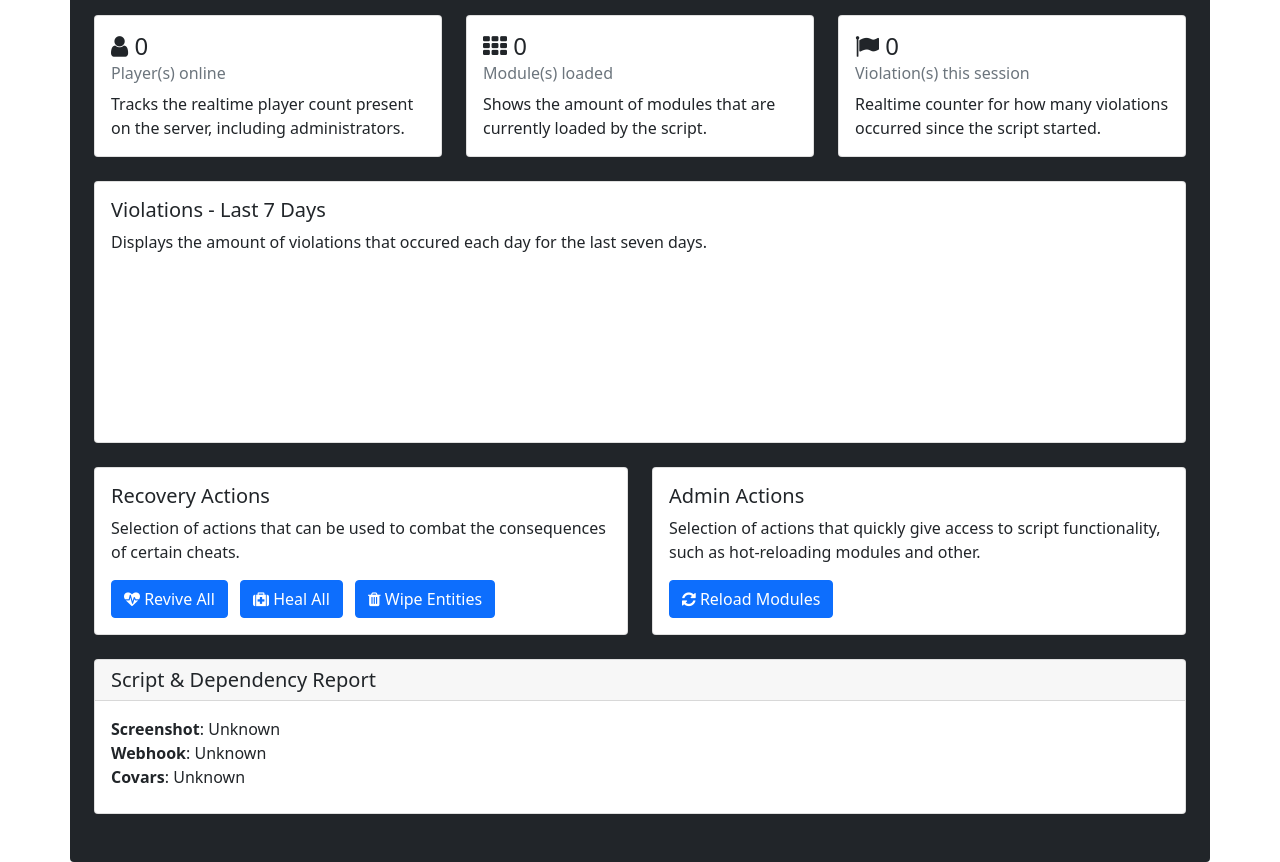
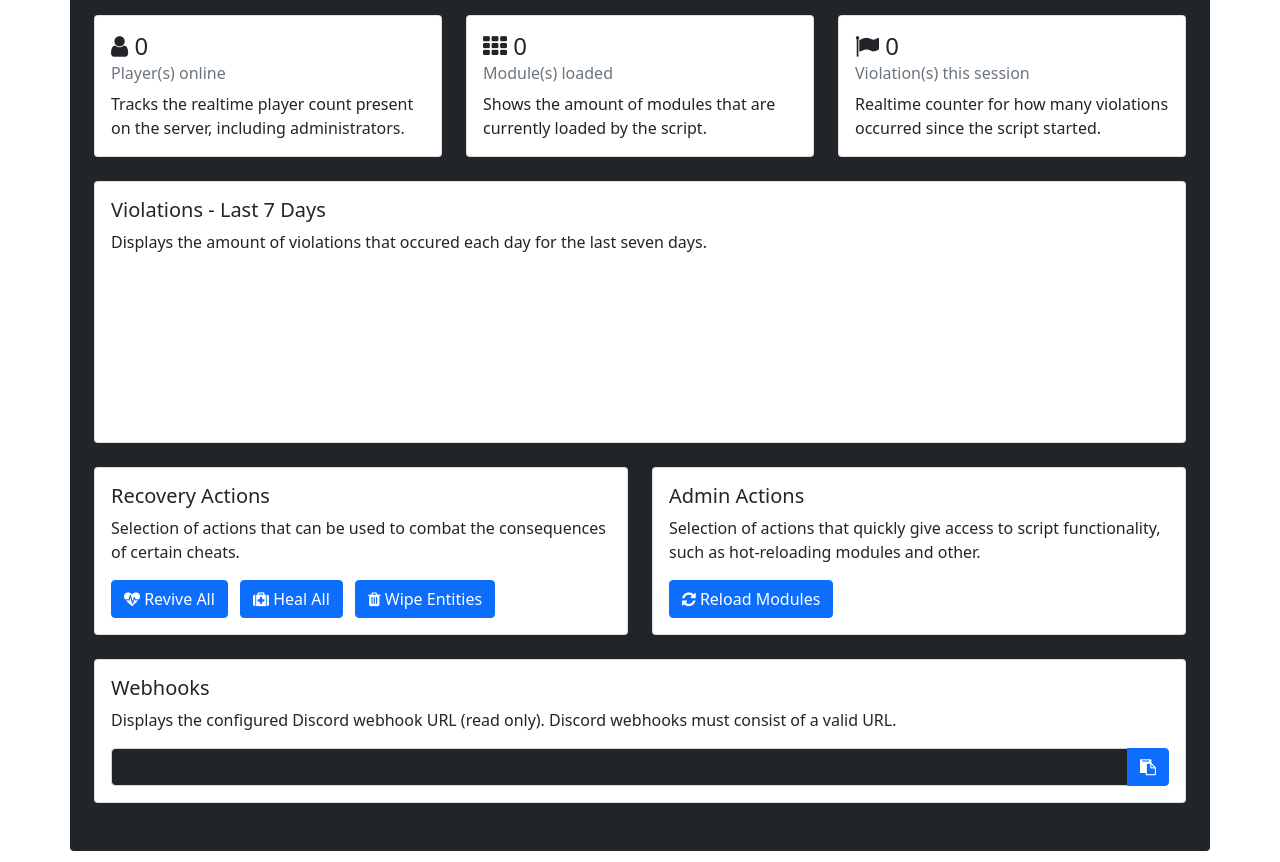
Before and after one commit to EinS4ckZwiebeln/IcarusAdvancedAnticheat, a website: page ui/views/index.html in a window 1280 px wide. Shown: the part 116-978 px from the top of the page. Drawn offline with nearby package versions, Linux system fonts and the light colour scheme.

Commit message:
Add webhook display

```diff
--- a/src/core/NuiEndpoint.ts
+++ b/src/core/NuiEndpoint.ts
@@ -33,7 +33,7 @@ export class NuiEndpoint {
 					dataRetval.chartValue = weeklyViolations.violations;
 
 					dataRetval.screenshot = GetResourceState("screenshot-basic") === "started";
-					dataRetval.webhook = Config.getConfig().DiscordWebhook.length > 0;
+					dataRetval.webhook = Config.getConfig().DiscordWebhook;
 					break;
 
 				case "MODULES":
--- a/ui/Index.ts
+++ b/ui/Index.ts
@@ -7,6 +7,7 @@ import { TooltipService } from "./services/TooltipService";
 import { UpdateService } from "./services/UpdateService";
 import { MessageService } from "./services/MessageService";
 import { InputService } from "./services/InputService";
+import { CopyWebhookButton } from "./services/buttons/CopyWebhookButton";
 
 class Index {
 	// Services
@@ -32,6 +33,7 @@ class Index {
 			this._buttonService.registerButton(new NavbarButtons());
 			this._buttonService.registerButton(new ActionButtons());
 			this._buttonService.registerButton(new ModuleSortButtons());
+			this._buttonService.registerButton(new CopyWebhookButton());
 		}, 0);
 	}
 }
--- a/ui/views/index.html
+++ b/ui/views/index.html
@@ -119,11 +119,13 @@
 
 					<!-- Technical Details -->
 					<div class="card card-color">
-						<h5 class="card-header card-title-color">Script & Dependency Report</h5>
 						<div class="card-body">
-							<p id="report-screenshot" class="card-text card-text-color mb-0"><b>Screenshot</b>: Unknown</p>
-							<p id="report-webhook" class="card-text card-text-color mb-0"><b>Webhook</b>: Unknown</p>
-							<p id="report-convars" class="card-text card-text-color mb-2"><b>Covars</b>: Unknown</p>
+							<h5 class="card-title card-title-color">Webhooks</h5>
+							<p class="card-text card-text-color">Displays the configured Discord webhook URL (read only). Discord webhooks must consist of a valid URL.</p>
+							<div class="input-group">
+								<input type="text" id="webhook" class="form-control bg-dark card-text-color" value="No discord webhook is configured" disabled />
+								<button type="button" id="copy-webhook" class="btn btn-primary" data-bs-toggle="tooltip" title="Copy"><i class="fa fa-clipboard" aria-hidden="true"></i></button>
+							</div>
 						</div>
 					</div>
 				</div>
--- a/ui/views/style.css
+++ b/ui/views/style.css
@@ -15,7 +15,7 @@
 }
 
 .container-height {
-	height: auto;
+	height: 900px;
 	max-height: 900px;
 	overflow-y: hidden;
 }
@@ -120,3 +120,14 @@
 .close-ui:hover {
 	color: var(--brand-color);
 }
+
+/* Webhook Input Form */
+#webhook {
+	border-color: var(--primary-dark-1);
+	transition: text-shadow 0.2s ease-out, color 0.2s ease-out;
+}
+
+#webhook:not(:hover) {
+	color: transparent;
+	text-shadow: 0 0 5px rgba(110, 110, 110, 0.6);
+}
```
Also changed, not shown: ui/services/UpdateService.ts (+1 -10 lines), ui/services/buttons/CopyWebhookButton.ts (added, +18 -0 lines).
